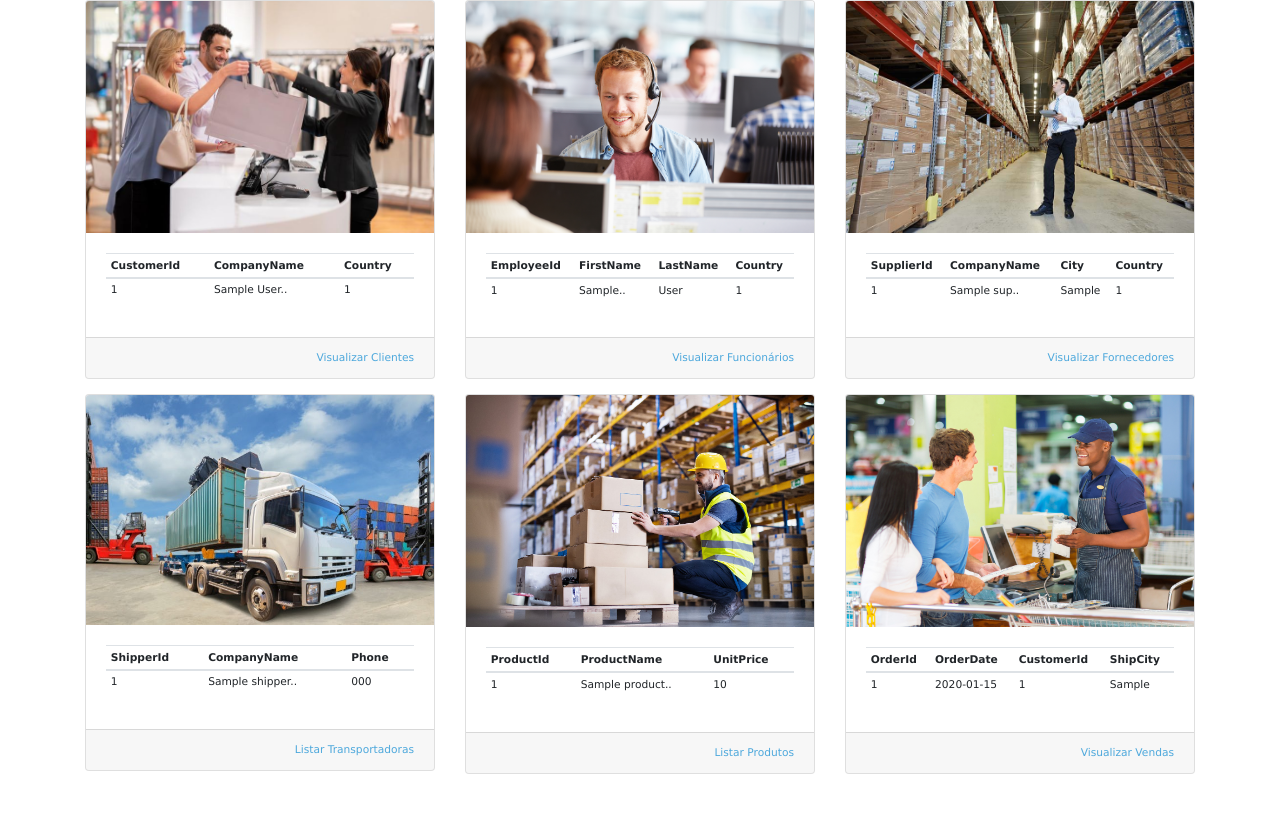
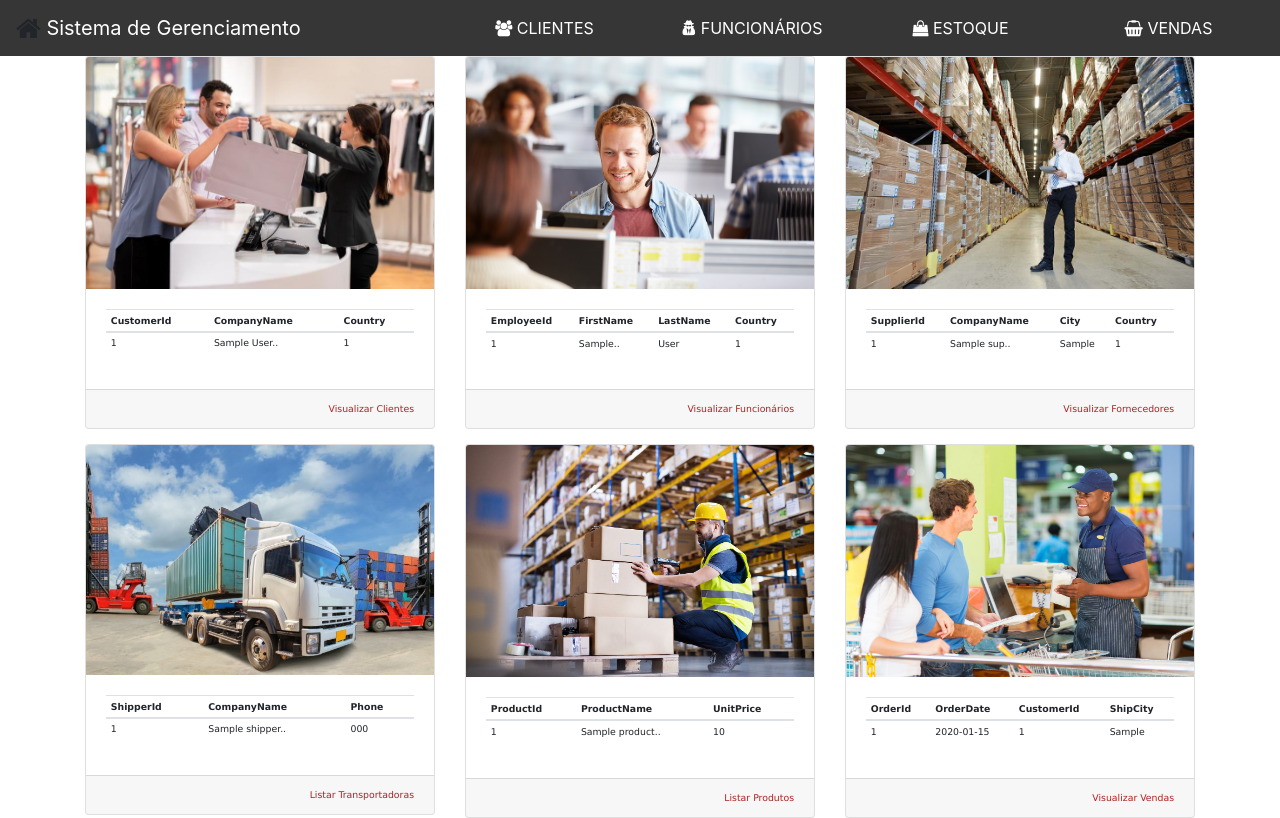
Before and after one commit to enjuliada/git-ung-cic, a PHP site: page /Painel.php in a window 1280 px wide. Before the commit the page ends 774 px from the top, so only its background shows below. Run offline with PHP 8.4, Linux system fonts and the light colour scheme; tables that the repository leaves empty or names only in its code hold one stand-in row (values such as "Sample post").

Commit message:
Add files via upload

```diff
--- /dev/null
+++ b/6CIC - 2020.2 - WEB/Sistema/NavMenu.php
@@ -0,0 +1,50 @@
+<nav class="navbar navbar-expand-lg MenuTopo">
+    <div class="collapse navbar-collapse">
+
+        <div class="nav navbar-brand col-lg-4">
+            <i class="fa fa-home fa-lg Icones"></i>
+            <a href="Painel.php">
+                <font class="LinkTopo">
+                    Sistema de Gerenciamento
+                </font>
+            </a>
+        </div>
+
+        <div class="navbar-nav col-lg-2 justify-content-md-center">
+            <a href="?idPg=10">
+                <font class="LinkTopo">
+                <i class="fa fa-users fa-md"></i>
+                    CLIENTES
+                </font>
+            </a>
+        </div>
+
+        <div class="navbar-nav col-lg-2 justify-content-md-center">
+            <a href="?idPg=20">
+                <font class="LinkTopo">
+                <i class="fa fa-user-secret fa-md"></i>
+                    FUNCIONÁRIOS
+                </font>
+            </a>
+        </div>
+
+        <div class="navbar-nav col-lg-2 justify-content-md-center">
+            <a href="?idPg=50">
+                <font class="LinkTopo">
+                <i class="fa fa-shopping-bag fa-md"></i>
+                    ESTOQUE
+                </font>
+            </a>
+        </div>
+
+        <div class="navbar-nav col-lg-2 justify-content-md-center">
+            <a href="?idPg=60">
+                <font class="LinkTopo">
+                    <i class="fa fa-shopping-basket fa-md"></i>
+                    VENDAS
+                </font>
+            </a>
+        </div>
+
+    </div>
+</nav>
--- a/6CIC - 2020.2 - WEB/Sistema/Painel.php
+++ b/6CIC - 2020.2 - WEB/Sistema/Painel.php
@@ -15,6 +15,10 @@
     </head>
 
     <body>
+
+        <?php
+            include "NavMenu.php";
+        ?>
         <div class="container">
 
             <?php
--- a/6CIC - 2020.2 - WEB/Sistema/css/estilo.css
+++ b/6CIC - 2020.2 - WEB/Sistema/css/estilo.css
@@ -12,16 +12,28 @@
 
 .TextoDados{
     font-family:Verdana;
-    font-size: 8pt;
-
+    font-size: 7pt;
 }
 
 .LinkDados{
     font-family:Verdana;
-    font-size: 8pt;
-    color:#4DA8DC;
+    font-size: 7pt;
+    color:rgba(178,34,34,1);
 }
 
 .LinhaForm{
     margin-top:15px;
 }
+
+.MenuTopo{
+    background-color: rgba(54,54,54,1);
+}
+
+.LinkTopo{
+    color: rgba(255,255,255,1);
+}
+
+.TopoTabela{
+    font-family:Verdana;
+    font-size: 8pt;
+}
```
Also changed, not shown: 6CIC - 2020.2 - WEB/Sistema/Lista.php (+24 -10 lines), 6CIC - 2020.2 - WEB/Sistema/nbproject/private/private.xml (+8 -6 lines), 6CIC - 2020.2 - WEB/Sistema/img/bcustomers.jpg (added), 6CIC - 2020.2 - WEB/Sistema/img/bemployees.jpg (added), 6CIC - 2020.2 - WEB/Sistema/img/bproducts.jpg (added).
